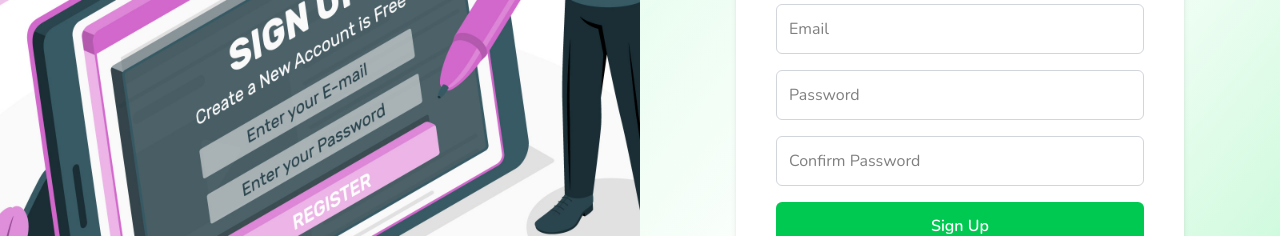
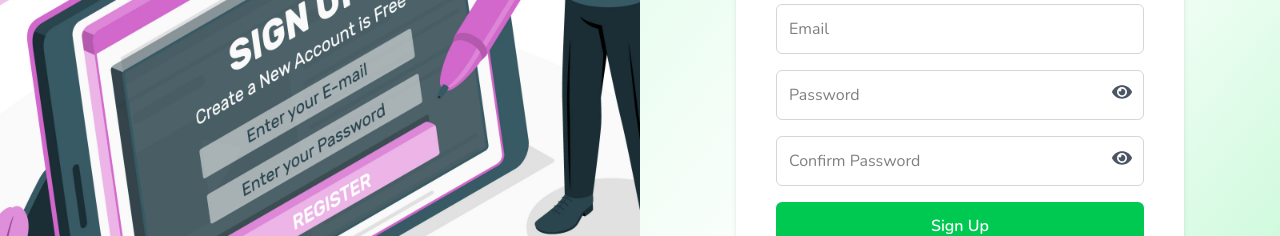
Before and after one commit to supradeepmukherjee/EventSpark, a React (Vite) app in the folder Frontend/: page /sign-up in a window 1280 px wide. Shown: the part 380-616 px from the top of the page. Built offline with nearby package versions, Linux system fonts and the light colour scheme.

Commit message:
set show password

```diff
--- a/Frontend/src/pages/SignIn.jsx
+++ b/Frontend/src/pages/SignIn.jsx
@@ -1,11 +1,13 @@
 import React, { useState, useContext, useEffect } from "react";
 import { useNavigate } from "react-router-dom";
 import { AuthContext } from "../context/AuthContext";
-import signinImg from "/images/sign-in.jpg"; // ✅ Make sure this image exists
+import signinImg from "/images/sign-in.jpg";
+import { FaEye, FaEyeSlash } from "react-icons/fa";
 
 const SignIn = () => {
   const [email, setEmail] = useState("");
   const [password, setPassword] = useState("");
+  const [showPassword, setShowPassword] = useState(false);
   const [loading, setLoading] = useState(false);
   const [error, setError] = useState("");
   const navigate = useNavigate();
@@ -51,7 +53,6 @@ const SignIn = () => {
 
   return (
     <div className="flex h-screen bg-gradient-to-br from-green-100 via-white to-green-200">
-      {/* Left Side: Image */}
       <div className="hidden md:block md:w-1/2 h-full">
         <img
           src={signinImg}
@@ -60,7 +61,6 @@ const SignIn = () => {
         />
       </div>
 
-      {/* Right Side: Form */}
       <div className="w-full md:w-1/2 h-full flex items-center justify-center">
         <div className="bg-white p-8 md:p-10 rounded-lg shadow-lg w-full max-w-md mx-4">
           <h2 className="text-3xl font-bold text-green-600 text-center mb-6">
@@ -80,14 +80,25 @@ const SignIn = () => {
               required
               className="w-full p-3 border border-gray-300 rounded-md focus:outline-none focus:ring-2 focus:ring-green-400"
             />
+
+            <div className="relative">
               <input
-              type="password"
+                type={showPassword ? "text" : "password"}
                 value={password}
                 onChange={(e) => setPassword(e.target.value)}
                 placeholder="Password"
                 required
-              className="w-full p-3 border border-gray-300 rounded-md focus:outline-none focus:ring-2 focus:ring-green-400"
+                className="w-full p-3 border border-gray-300 rounded-md focus:outline-none focus:ring-2 focus:ring-green-400 pr-10"
               />
+              <button
+                type="button"
+                onClick={() => setShowPassword(!showPassword)}
+                className="absolute cursor-pointer right-3 top-3 text-xl text-gray-600 focus:outline-none"
+              >
+                {showPassword ? <FaEyeSlash /> : <FaEye />}
+              </button>
+            </div>
+
             <button
               type="submit"
               disabled={loading}
--- a/Frontend/src/pages/SignUp.jsx
+++ b/Frontend/src/pages/SignUp.jsx
@@ -1,12 +1,15 @@
 import React, { useState } from "react";
 import { useNavigate } from "react-router-dom";
 import signupImg from "/images/sign-up.jpg";
+import { FaEye, FaEyeSlash } from "react-icons/fa";
 
 const SignUp = () => {
   const [name, setName] = useState("");
   const [email, setEmail] = useState("");
   const [password, setPassword] = useState("");
   const [confirmPassword, setConfirmPassword] = useState("");
+  const [showPassword, setShowPassword] = useState(false);
+  const [showConfirmPassword, setShowConfirmPassword] = useState(false);
   const [loading, setLoading] = useState(false);
   const [error, setError] = useState("");
   const navigate = useNavigate();
@@ -45,7 +48,6 @@ const SignUp = () => {
 
   return (
     <div className="flex h-screen overflow-hidden">
-      {/* Left Side: Image */}
       <div className="hidden md:block md:w-1/2 h-full">
         <img
           src={signupImg}
@@ -54,7 +56,6 @@ const SignUp = () => {
         />
       </div>
 
-      {/* Right Side: Form */}
       <div className="w-full md:w-1/2 flex items-center justify-center bg-gradient-to-br from-green-100 via-white to-green-200">
         <div className="bg-white p-8 md:p-10 rounded-lg shadow-md w-full max-w-md">
           <h2 className="text-3xl font-bold text-green-600 text-center mb-6">
@@ -82,22 +83,44 @@ const SignUp = () => {
               required
               className="w-full p-3 border border-gray-300 rounded-md focus:outline-none focus:ring-2 focus:ring-green-400"
             />
+
+            {/* Password Field with Eye Icon */}
+            <div className="relative">
               <input
-              type="password"
+                type={showPassword ? "text" : "password"}
                 value={password}
                 onChange={(e) => setPassword(e.target.value)}
                 placeholder="Password"
                 required
-              className="w-full p-3 border border-gray-300 rounded-md focus:outline-none focus:ring-2 focus:ring-green-400"
+                className="w-full p-3 border border-gray-300 rounded-md focus:outline-none focus:ring-2 focus:ring-green-400 pr-10"
               />
+              <button
+                type="button"
+                onClick={() => setShowPassword(!showPassword)}
+                className="cursor-pointer absolute right-3 top-3 text-xl text-gray-600 focus:outline-none"
+              >
+                {showPassword ? <FaEyeSlash /> : <FaEye />}
+              </button>
+            </div>
+
+            {/* Confirm Password Field with Eye Icon */}
+            <div className="relative">
               <input
-              type="password"
+                type={showConfirmPassword ? "text" : "password"}
                 value={confirmPassword}
                 onChange={(e) => setConfirmPassword(e.target.value)}
                 placeholder="Confirm Password"
                 required
-              className="w-full p-3 border border-gray-300 rounded-md focus:outline-none focus:ring-2 focus:ring-green-400"
+                className="w-full p-3 border border-gray-300 rounded-md focus:outline-none focus:ring-2 focus:ring-green-400 pr-10"
               />
+              <button
+                type="button"
+                onClick={() => setShowConfirmPassword(!showConfirmPassword)}
+                className="cursor-pointer absolute right-3 top-3 text-xl text-gray-600 focus:outline-none"
+              >
+                {showConfirmPassword ? <FaEyeSlash /> : <FaEye />}
+              </button>
+            </div>
 
             <button
               type="submit"
```
Lines whose indentation alone changed are shown as unchanged.
